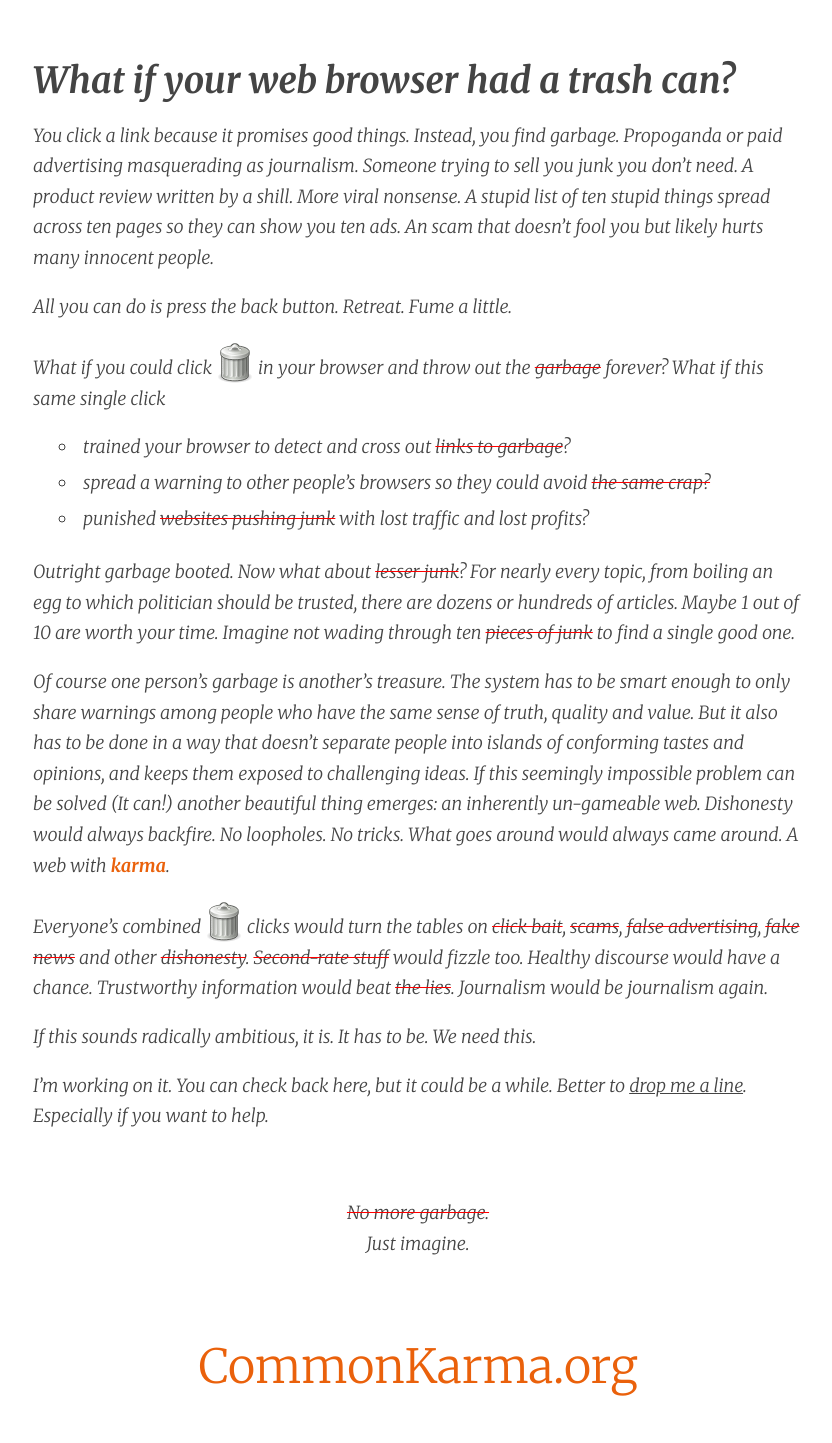
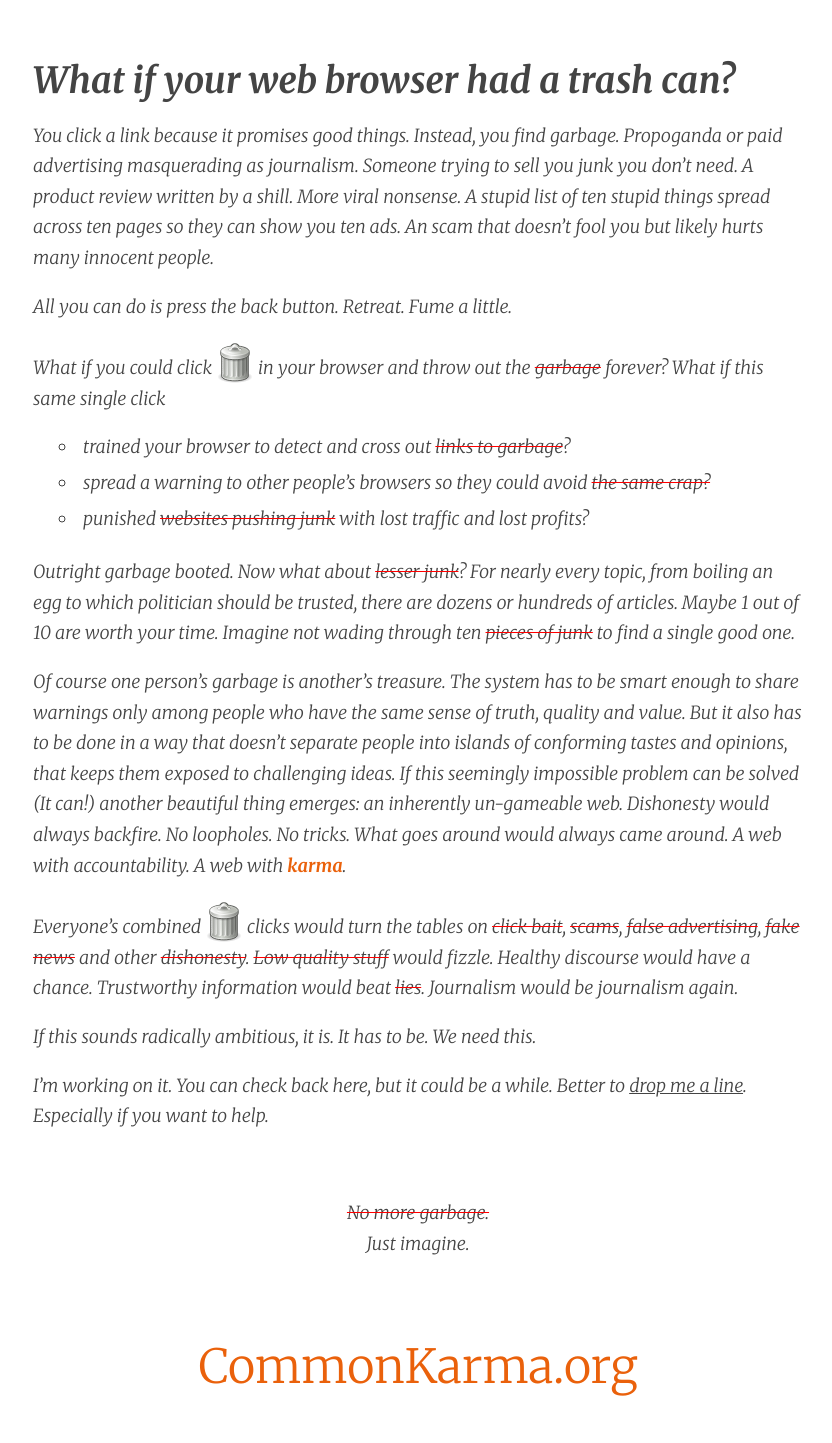
Before and after one commit to commonkarma/commonkarma.org-source, a Jekyll site: the page built from index.md, in a window 1280 px wide. Shown: the whole page, without its empty margins (222-1054 px from the left). Built offline with Jekyll 4.4.1, drawn with Linux system fonts in a browser that asks for light colours; comment, search, counter and statistics services are not loaded.

Commit message:
wordsmith

```diff
--- a/index.md
+++ b/index.md
@@ -19,9 +19,9 @@ What if you could click <span class="garbage-can">![a trash can](./images/garbag
 
 Outright garbage booted. Now what about <del>lesser junk</del>? For nearly every topic, from boiling an egg to which politician should be trusted, there are dozens or hundreds of articles. Maybe 1 out of 10 are worth your time. Imagine not wading through ten <del>pieces of junk</del> to find a single good one.
 
-Of course one person's garbage is another's treasure. The system has to be smart enough to only share warnings among people who have the same sense of truth, quality and value. But it also has to be done in a way that doesn't separate people into islands of conforming tastes and opinions, and keeps them exposed to challenging ideas. If this seemingly impossible problem can be solved (It can!) another beautiful thing emerges: an inherently un-gameable web. Dishonesty would always backfire. No loopholes. No tricks. What goes around would *always* came around. A web with **karma**.
+Of course one person's garbage is another's treasure. The system has to be smart enough to share warnings only among people who have the same sense of truth, quality and value. But it also has to be done in a way that doesn't separate people into islands of conforming tastes and opinions, that keeps them exposed to challenging ideas. If this seemingly impossible problem can be solved (It can!) another beautiful thing emerges: an inherently un-gameable web. Dishonesty would always backfire. No loopholes. No tricks. What goes around would *always* came around. A web with accountability. A web with **karma**.
 
-Everyone's combined <span class="garbage-can">![a trash can](./images/garbage-can.svg)</span> clicks would turn the tables on <del>click bait</del>, <del>scams</del>, <del>false advertising</del>, <del>fake news</del>  and other <del>dishonesty</del>.  <del>Second-rate stuff</del> would fizzle too. Healthy discourse would have a chance. Trustworthy information would beat <del>the lies</del>. Journalism would be journalism again.
+Everyone's combined <span class="garbage-can">![a trash can](./images/garbage-can.svg)</span> clicks would turn the tables on <del>click bait</del>, <del>scams</del>, <del>false advertising</del>, <del>fake news</del>  and other <del>dishonesty</del>. <del>Low quality stuff</del> would fizzle. Healthy discourse would have a chance. Trustworthy information would beat <del>lies</del>. Journalism would be journalism again.
 
 If this sounds radically ambitious, it is. It has to be. We need this.
 
```
